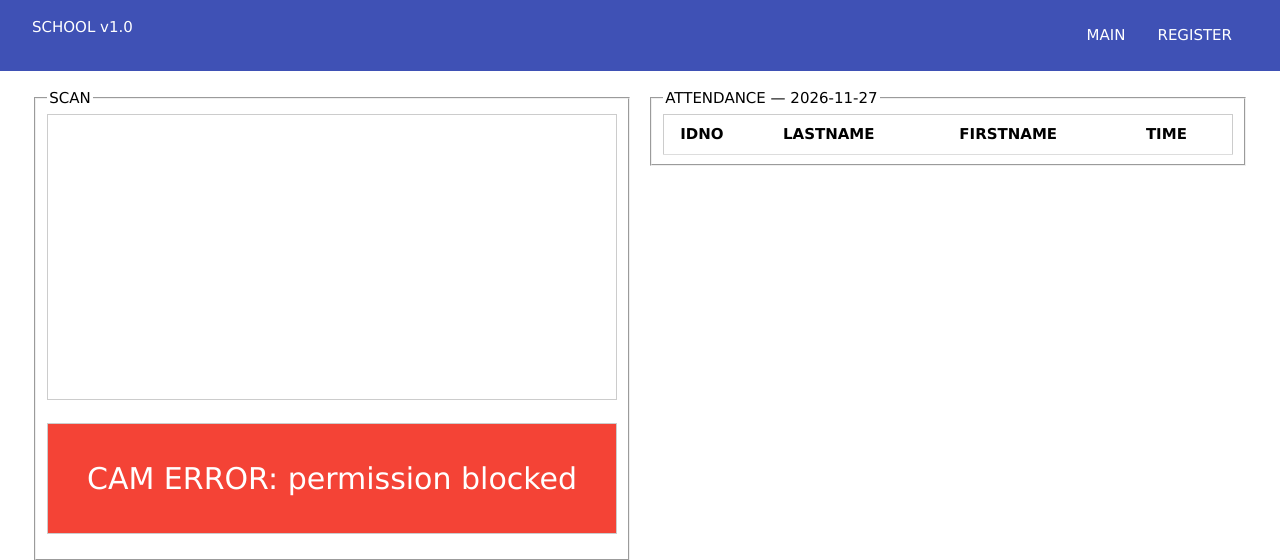
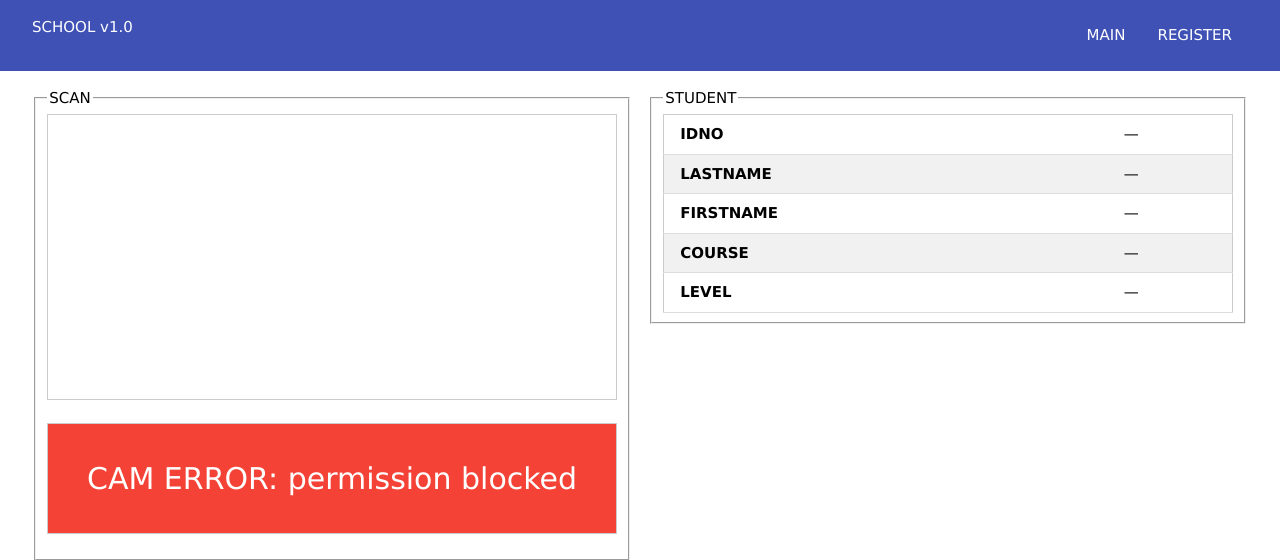
Before and after one commit to worriee/python-finals, a Flask app: page /scan in a window 1280 px wide. Shown: the top 560 px of the page. Run offline with Flask 3, Linux system fonts and the light colour scheme; data that the repository does not hold is empty.

Commit message:
fix: drop attendance column in db. scan > review student info NOT scan > record > update attendance status anymore

```diff
--- a/app.py
+++ b/app.py
@@ -3,7 +3,6 @@ import os
 import re
 import qrcode
 from io import BytesIO
-from datetime import date,datetime
 from secrets import token_hex
 sys.path.insert(0,'db/')
 from flask import Flask,render_template,request,redirect,jsonify,abort,send_file
@@ -11,15 +10,6 @@ from dbhelper import *
 
 
 app:any = Flask(__name__)
-
-
-# attendance.ts is stored 24h for correct ORDER BY; render it 12h for humans
-@app.template_filter('clock')
-def clock(ts:str)->str:
-    try:
-        return datetime.strptime(ts,'%H:%M:%S').strftime('%I:%M %p').lstrip('0')
-    except (ValueError,TypeError):
-        return ts
 
 
 @app.route("/")
@@ -30,10 +20,7 @@ def index()->None:
 @app.route("/main")
 def main()->None:
     students:list = getall('students')
-    att:dict = {r['student_id']:r['status'] for r in getprocess(
-        "SELECT student_id,status FROM attendance WHERE day=?",
-        [date.today().isoformat()])}
-    return render_template('main.html',students=students,att=att)
+    return render_template('main.html',students=students)
 
 
 @app.route("/add",methods=['POST'])
@@ -65,19 +52,7 @@ def update(sid:int)->None:
     return redirect('/main')
 
 
-# PENDING means "no row for today"; ABSENT is an explicit mark that a scan can override
-@app.route("/mark/<int:sid>/<status>")
-def mark(sid:int,status:str)->None:
-    today:str = date.today().isoformat()
-    if status=='absent':
-        addrecord('attendance',student_id=sid,day=today,
-            ts=datetime.now().strftime('%H:%M:%S'),status='absent')
-    else:
-        postprocess("DELETE FROM attendance WHERE student_id=? AND day=?",[sid,today])
-    return redirect('/main')
-
-
-# /scan GET renders scan.html: scanner plus today's present rows
+# /scan is a viewer: it looks up the scanned student and returns their details
 @app.route("/scan",methods=['GET','POST'])
 def scan():
     if request.method=='POST':
@@ -87,34 +62,14 @@ def scan():
         rows:list = getrecord('students',idno=idno)
         if not rows:
             return jsonify(ok=False,status='unknown')
-        student:any = rows[0]
-        name:str = f"{student['lastname']}, {student['firstname']}"
-        now:str = datetime.now().strftime('%H:%M:%S')
-        today:str = date.today().isoformat()
-        added:bool = addrecord('attendance',
-            student_id=student['id'],
-            day=today,
-            ts=now)
-        if not added:
-            # row exists: flip an ABSENT mark back to PRESENT, leave a real PRESENT alone
-            added = postprocess(
-                "UPDATE attendance SET status='present',ts=? "
-                "WHERE student_id=? AND day=? AND status<>'present'",[now,student['id'],today])
+        s:any = rows[0]
         return jsonify(ok=True,
-            status='present' if added else 'already',
-            name=name,
-            idno=student['idno'])
-    today:str = date.today().isoformat()
-    rows:list = getprocess("""SELECT s.idno,s.lastname,s.firstname,a.ts
-        FROM attendance a JOIN students s ON s.id=a.student_id
-        WHERE a.day=? AND a.status='present' ORDER BY a.ts""",[today])
-    return render_template('scan.html',rows=rows,today=today)
-
-
-# kept so old /attendance links do not 404; the page now lives on /scan
-@app.route("/attendance")
-def attendance()->None:
-    return redirect('/scan')
+            idno=s['idno'],
+            lastname=s['lastname'],
+            firstname=s['firstname'],
+            course=s['course'],
+            level=s['level'])
+    return render_template('scan.html')
 
 
 # QR picture built in memory from the readable payload "lastname idno": nothing is written to disk
--- a/docs/schema.sql
+++ b/docs/schema.sql
@@ -17,15 +17,6 @@ CREATE TABLE students(
 -- Unique so two students can never share a QR code.
 CREATE UNIQUE INDEX idx_students_token ON students(token);
 
-CREATE TABLE attendance(
-  id INTEGER PRIMARY KEY AUTOINCREMENT,
-  student_id INTEGER NOT NULL,               -- students.id (not idno)
-  day TEXT NOT NULL,                         -- ISO date: 2026-11-24
-  ts TEXT NOT NULL,                          -- 24h time: 22:57:18
-  status TEXT NOT NULL DEFAULT 'present',    -- present | absent; missing row = pending
-  UNIQUE(student_id, day)                    -- one record per student per day
-);
-
 -- Not used by app.py. Passwords are plaintext; do not reuse this table as-is.
 CREATE TABLE users(
   id integer primary key autoincrement,
--- a/templates/main.html
+++ b/templates/main.html
@@ -1,5 +1,6 @@
 {% extends 'base.html'%}
 {% block menu %}
+<a href="/scan" class="w3-bar-item w3-button">SCAN</a>
 <a href="/register" class="w3-bar-item w3-button">REGISTER</a>
 {% endblock %}
 {% block content %}
--- a/templates/register.html
+++ b/templates/register.html
@@ -1,5 +1,6 @@
 {% extends 'base.html' %}
 {% block menu %}
+<a href="/scan" class="w3-bar-item w3-button">SCAN</a>
 <a href="/main" class="w3-bar-item w3-button">MAIN</a>
 {% endblock %}
 {% block content %}
--- a/templates/scan.html
+++ b/templates/scan.html
@@ -15,22 +15,13 @@
 		</div>
 		<div class="w3-col m6">
 			<fieldset>
-				<legend>ATTENDANCE — {{ today }}</legend>
+				<legend>STUDENT</legend>
 				<table class="w3-table-all">
-					<tr>
-						<th>IDNO</th>
-						<th>LASTNAME</th>
-						<th>FIRSTNAME</th>
-						<th>TIME</th>
-					</tr>
-					{% for row in rows %}
-					<tr>
-						<td>{{ row['idno'] }}</td>
-						<td>{{ row['lastname'] }}</td>
-						<td>{{ row['firstname'] }}</td>
-						<td>{{ row['ts']|clock }}</td>
-					</tr>
-					{% endfor %}
+					<tr><td><b>IDNO</b></td><td id="d_idno">—</td></tr>
+					<tr><td><b>LASTNAME</b></td><td id="d_lastname">—</td></tr>
+					<tr><td><b>FIRSTNAME</b></td><td id="d_firstname">—</td></tr>
+					<tr><td><b>COURSE</b></td><td id="d_course">—</td></tr>
+					<tr><td><b>LEVEL</b></td><td id="d_level">—</td></tr>
 				</table>
 			</fieldset>
 		</div>
@@ -70,11 +61,14 @@
 		})
 		.then(function(r){ return r.json(); })
 		.then(function(d){
-			if(d.status === 'present'){
-				show('w3-green', 'PRESENT — ' + d.name);
-				setTimeout(function(){ location.reload(); }, 2000);
+			if(d.ok){
+				show('w3-green', 'FOUND — ' + d.lastname + ', ' + d.firstname);
+				document.getElementById('d_idno').textContent = d.idno;
+				document.getElementById('d_lastname').textContent = d.lastname;
+				document.getElementById('d_firstname').textContent = d.firstname;
+				document.getElementById('d_course').textContent = d.course;
+				document.getElementById('d_level').textContent = d.level;
 			}
-			else if(d.status === 'already') show('w3-amber', 'ALREADY RECORDED — ' + d.name);
 			else show('w3-red', 'UNKNOWN CODE');
 			paused = true;
 			setTimeout(function(){ paused = false; }, 2000);
```
Also changed, not shown: docs/scrcpy-python-finals.md (+2 -2 lines).
